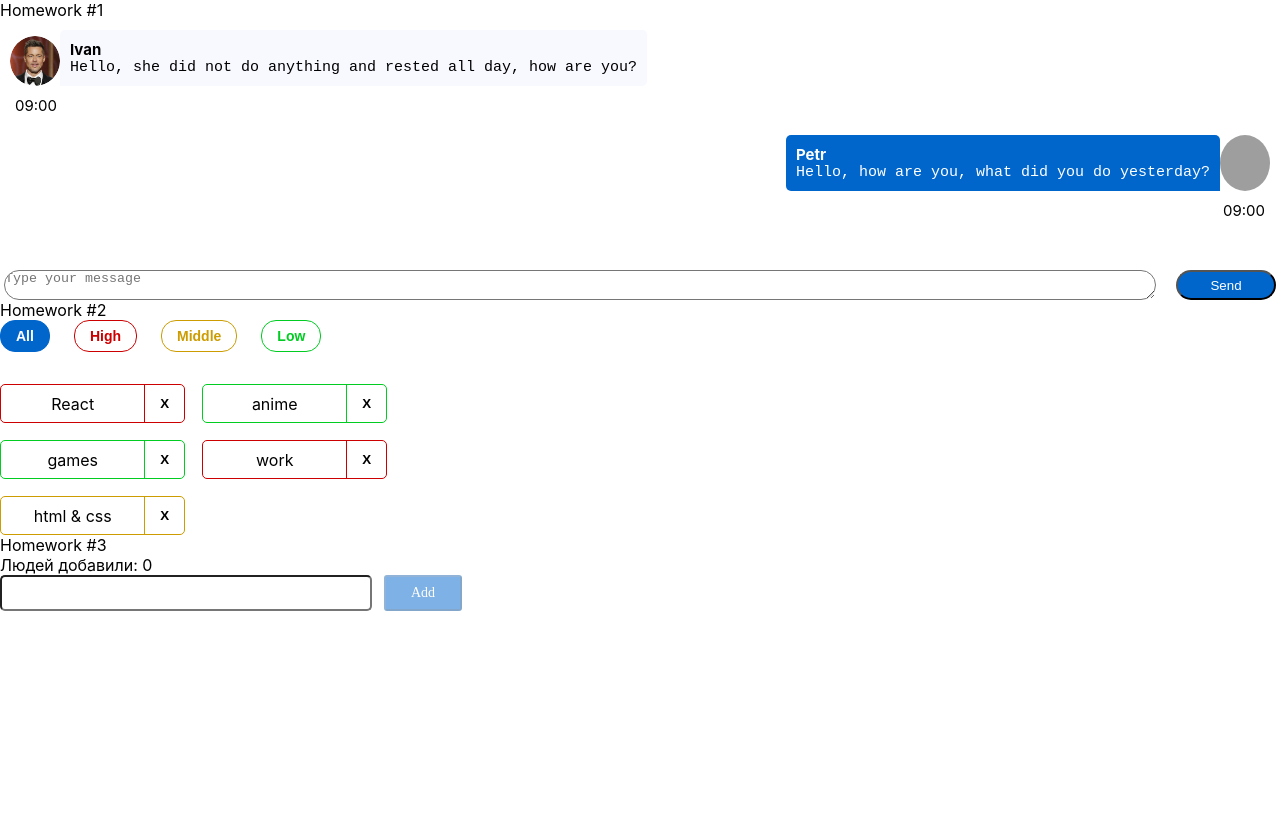
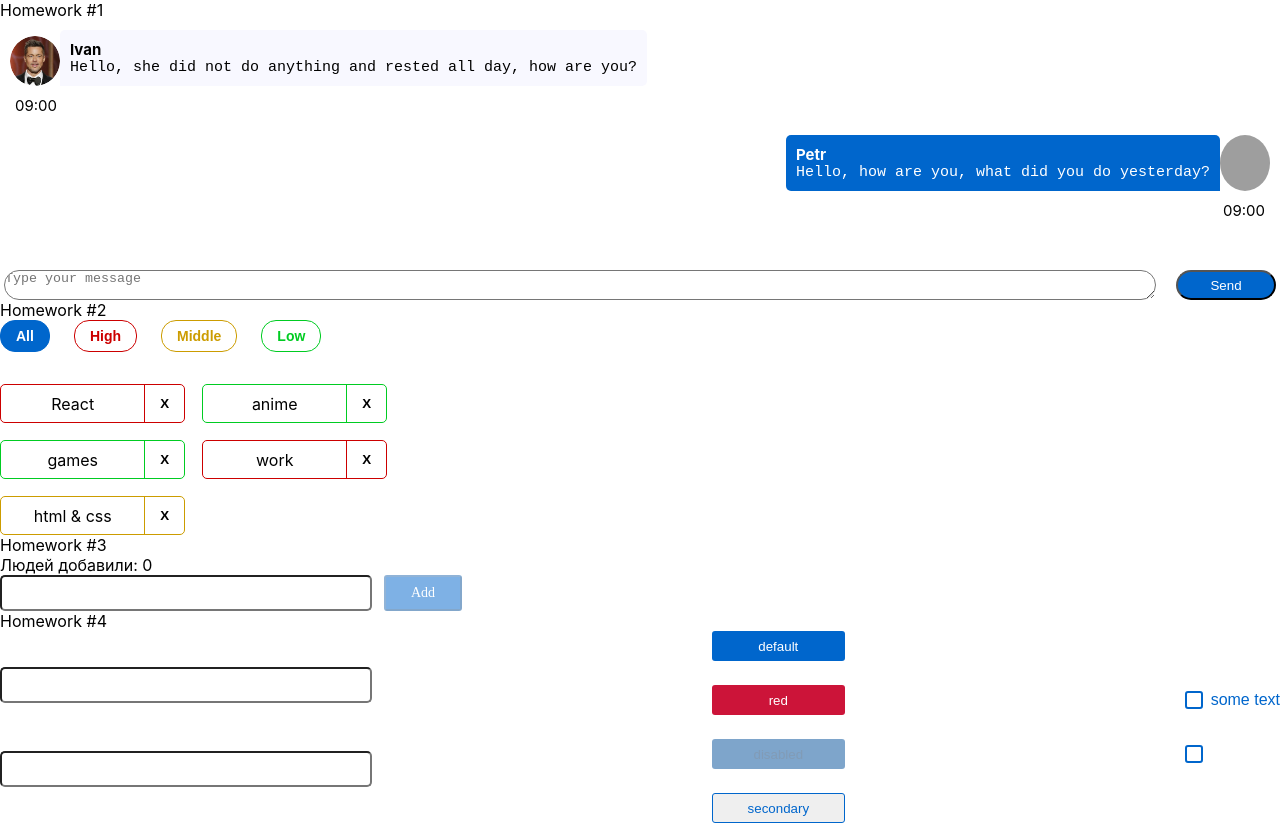
Before and after one commit to TashaBolsh/hws2, a React (Create React App) app: page /#/ in a window 1280 px wide. Before the commit the page ends 800 px from the top, so only its background shows below. Built offline with nearby package versions, Linux system fonts and the light colour scheme; grey boxes are pictures that could not be loaded.

Commit message:
Commit new HW4 yet

```diff
--- a/src/s1-main/App.tsx
+++ b/src/s1-main/App.tsx
@@ -3,6 +3,7 @@ import s from './App.module.css'
 import HW1 from '../s2-homeworks/hw01/HW1'
 import HW2 from "../s2-homeworks/hw02/HW2";
 import HW3 from "../s2-homeworks/hw03/HW3";
+import HW4 from "../s2-homeworks/hw04/HW4";
 
 function App() {
     return (
@@ -11,7 +12,7 @@ function App() {
             {/*раскомментировать по ходу выполнения*/}
             <HW2/>
             <HW3/>
-            {/*<HW4/>*/}
+            <HW4/>
 
             {/*при выполнении дз 5 и более - закомментировать здесь дз 1-4, так как они есть внутри дз 5*/}
             {/*<HW5/>*/}
--- a/src/s2-homeworks/hw04/common/c1-SuperInputText/SuperInputText.module.css
+++ b/src/s2-homeworks/hw04/common/c1-SuperInputText/SuperInputText.module.css
@@ -1,20 +1,31 @@
 .input:focus {
+    outline: none;
 }
 
 .input {
+    width: 372px;
+    Height: 36px;
+    border-radius: 5px;
 }
 
 .inputWrapper {
+
 }
 
 .superInput {
+
 }
 
 .errorInput {
+    border: #CC1439 solid 1px;
 }
 
 .errorInput:focus {
 }
 
 .error {
+    color: #CC1439;
+    font-size:10px;
+    font-family: Montserrat;
+    display: block;
 }
--- a/src/s2-homeworks/hw04/common/c2-SuperButton/SuperButton.module.css
+++ b/src/s2-homeworks/hw04/common/c2-SuperButton/SuperButton.module.css
@@ -1,36 +1,56 @@
 .button {
+    height: 30px;
+    width: 133px;
+    border-radius: 3px;
+    border: none;
 }
 
 .disabled {
+    background-color: #004D99;
+    opacity: 50%;
 }
 
 .secondary {
+    color: #0066CC;
+    border: #0066CC solid 1px;
 }
 
 .default {
+    color: white;
+    background-color: #0066CC;
 }
 
 .red {
+    color: white;
+    background-color: #CC1439;
 }
 
 .default:hover {
+    background-color: #0080FF;
 }
 
 .red:hover {
+    background-color: #FF1A47;
 }
 
 .secondary:hover {
+    background-color: #E5F0FA;
+    border-color: #0066CC;
 }
 
 
 .default:active {
+    background-color: #0059B2;
 }
 
 .secondary:active {
+    background-color: #C9E5FF;
 }
 
 .red:active {
+    background-color: #B21232;
 }
 
 .button:disabled {
+
 }
--- a/src/s2-homeworks/hw04/common/c2-SuperButton/SuperButton.tsx
+++ b/src/s2-homeworks/hw04/common/c2-SuperButton/SuperButton.tsx
@@ -18,10 +18,11 @@ const SuperButton: React.FC<SuperButtonPropsType> = (
     }
 ) => {
     const finalClassName = s.button
-        // + (disabled
-        //         ? ...
-        //         : xType === 'red'
-        //             ? ...
+         + (disabled ? ' ' + s.disabled :
+                (xType === 'red' ? ' ' + s.red : '')
+                + (xType === 'secondary' ? ' ' + s.secondary : '')
+                + (xType ? '' : ' ' + s.default)
+        )
         + (className ? ' ' + className : '') // задачка на смешивание классов
 
     return (
--- a/src/s2-homeworks/hw04/common/c3-SuperCheckbox/SuperCheckbox.tsx
+++ b/src/s2-homeworks/hw04/common/c3-SuperCheckbox/SuperCheckbox.tsx
@@ -27,8 +27,9 @@ const SuperCheckbox: React.FC<SuperCheckboxPropsType> = (
     }
 ) => {
     const onChangeCallback = (e: ChangeEvent<HTMLInputElement>) => {
-        // задачка на написание онченджа
+        onChange && onChange(e)
 
+        onChangeChecked && onChangeChecked(e.currentTarget.checked)
     }
 
     const finalInputClassName = s.checkbox
```
